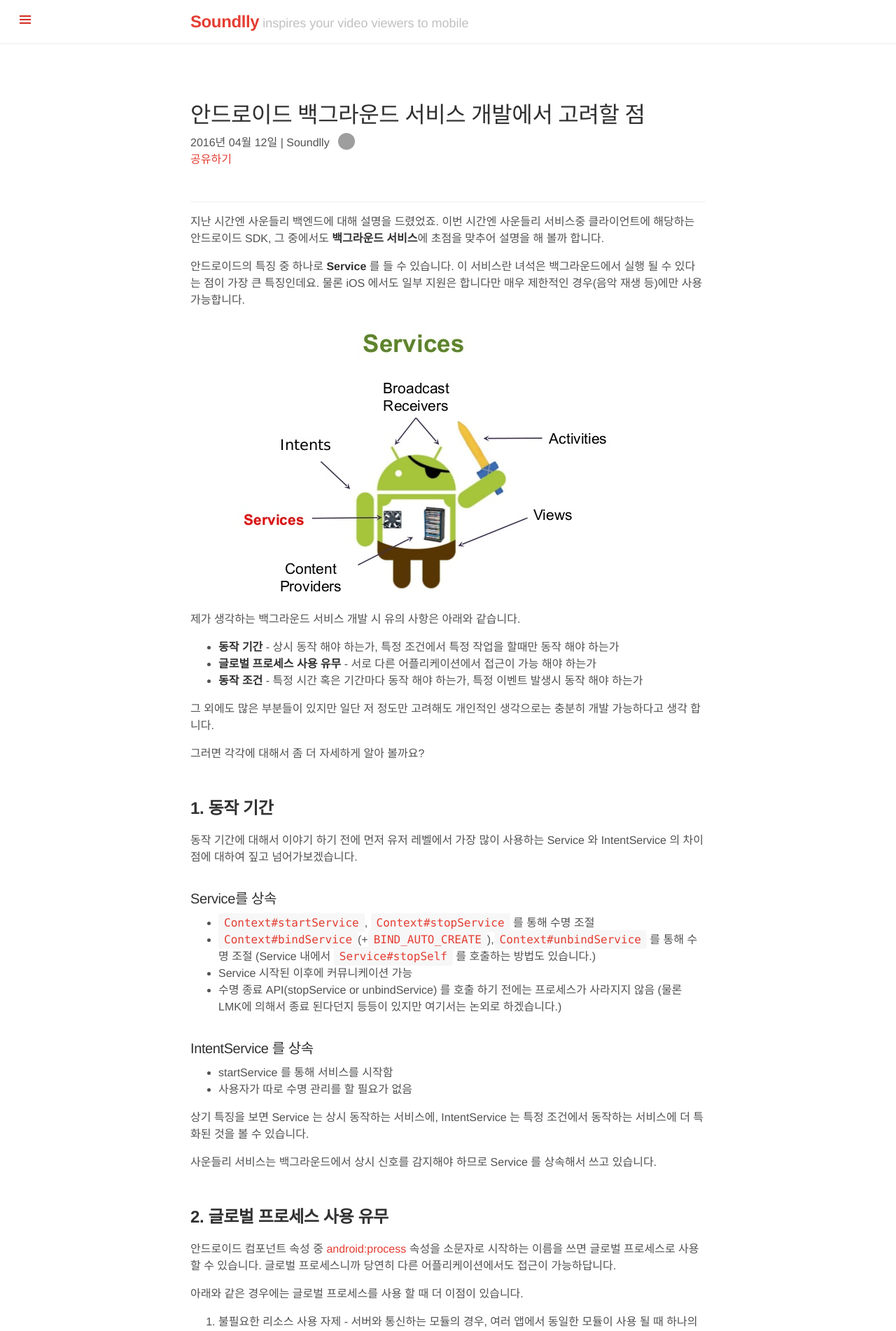
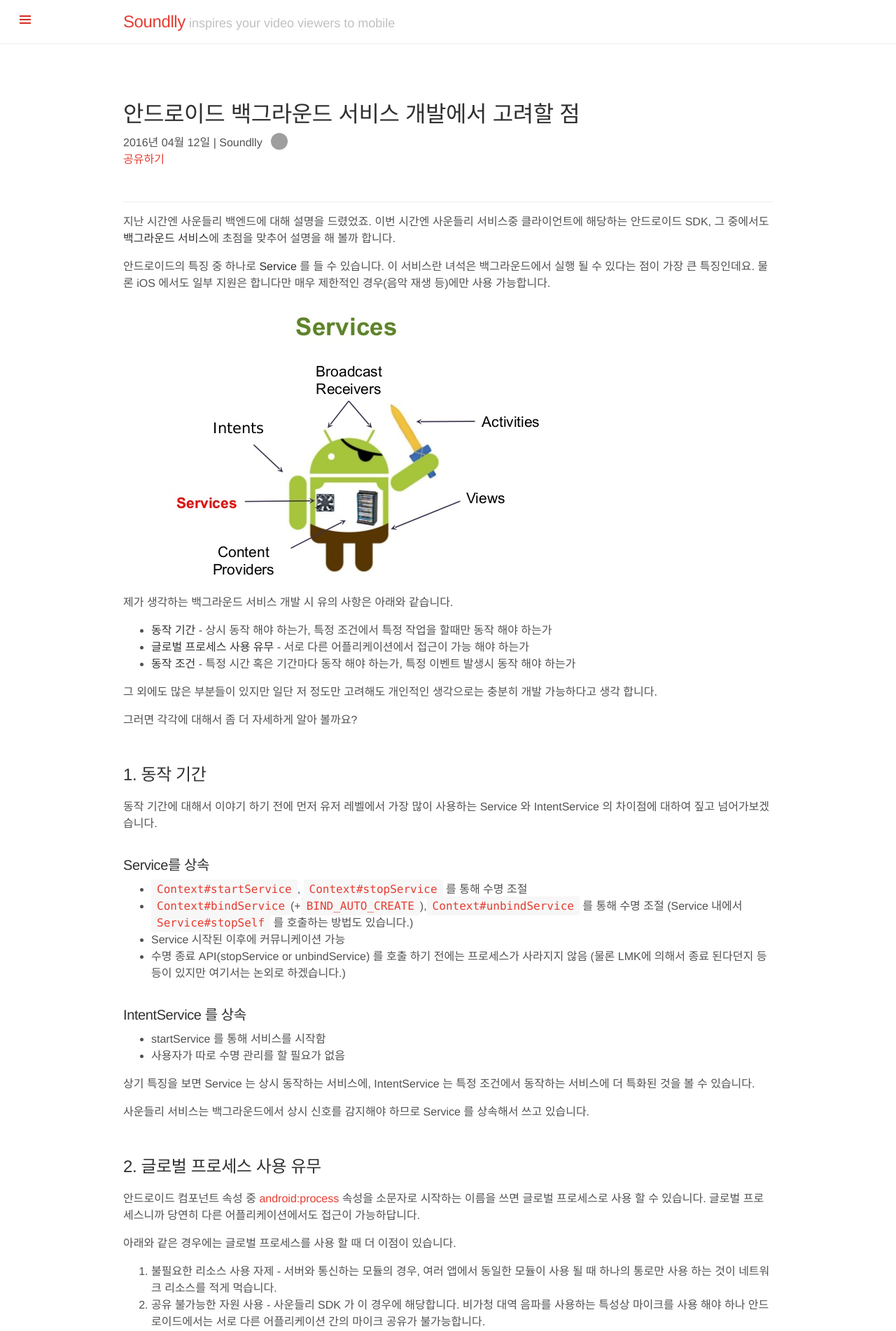
Before and after one commit to mwasa/soundlly.github.io, a Jekyll site: the page built from _posts/2016-04-12-android-background-service-checklist.md, in a window 1280 px wide. Shown: the top 1902 px of the page at 70% size. Built offline with Jekyll 4.4.1, drawn with Linux system fonts in a browser that asks for light colours; nearby versions of some CDN libraries; comment, search, counter and statistics services are not loaded; grey boxes are pictures that could not be loaded.

Commit message:
Nanum Font Families to Roboto & Noto Sans KR

```diff
--- a/_layouts/default.html
+++ b/_layouts/default.html
@@ -48,11 +48,10 @@
     <script>
       WebFont.load({
         custom: {
-          families: ['Nanum Gothic', 'Nanum Myeongjo', 'Nanum Gothic Coding'],
+          families: ['Noto Sans KR', 'Roboto Mono'],
           urls: [
-            'https://fonts.googleapis.com/earlyaccess/nanumgothic.css',
-            'https://fonts.googleapis.com/earlyaccess/nanummyeongjo.css',
-            'https://fonts.googleapis.com/earlyaccess/nanumgothiccoding.css',
+            'https://fonts.googleapis.com/earlyaccess/notosanskr.css',
+            'https://fonts.googleapis.com/css?family=Roboto+Mono:300,400',
           ]
         },
       });
--- a/assets/css/common.css
+++ b/assets/css/common.css
@@ -1,12 +1,9 @@
 /* Declarative Font Family */
 .text-sans {
-  font-family: "Nanum Gothic", Helvetica, Arial, sans-serif;
-}
-.text-serif {
-  font-family: "Nanum Myeongjo", Georgia, "Times New Roman", serif;
+  font-family: "Noto Sans KR", Helvetica, Arial, sans-serif;
 }
 .text-mono {
-  font-family: "Nanum Gothic Coding", Menlo, Monaco, "Courier New", monospace;
+  font-family: "Roboto Mono", Menlo, Monaco, "Courier New", monospace;
 }
 .text-accent {
   color: #E43D32;
@@ -23,7 +20,7 @@
 }
 .author span {
   vertical-align:middle;
-  font-family: "Nanum Gothic", Helvetica, Arial, sans-serif;
+  font-family: "Noto Sans KR", Helvetica, Arial, sans-serif;
 }
 
 /* Post */
--- a/assets/css/lanyon.css
+++ b/assets/css/lanyon.css
@@ -37,12 +37,11 @@
 }
 
 html {
-  font-family: "Nanum Gothic", Helvetica, Arial, sans-serif;
+  font-family: "Noto Sans KR", Helvetica, Arial, sans-serif;
+  font-weight: 300;
 }
 
 h1, h2, h3, h4, h5, h6 {
-  font-family: "Nanum Myeongjo", Georgia, "Times New Roman", serif;
-  font-weight: 400;
   color: #313131;
   letter-spacing: -.025rem;
 }
@@ -78,7 +77,7 @@
 }
 @media (min-width: 66em) {
   .container {
-    max-width: 48rem;
+    max-width: 60rem;
   }
 }
 
@@ -107,7 +106,7 @@
   width: 16rem;
   visibility: hidden;
   overflow-y: auto;
-  font-family: "Nanum Gothic", Helvetica, Arial, sans-serif;
+  font-family: "Noto Sans KR", Helvetica, Arial, sans-serif;
   font-size: 1rem;
   color: rgba(255,255,255,.6);
   background-color: #D42D22;
@@ -129,7 +128,7 @@
 
 /* Sidebar content */
 .sidebar a {
-  font-weight: normal;
+  font-weight: 300;
   color: #fff;
 }
 .sidebar-item {
--- a/assets/css/markdown.css
+++ b/assets/css/markdown.css
@@ -1,17 +1,19 @@
 .container > .content h1,
 .container > .content h2 {
-  font-weight: bold;
   margin-top: 3rem;
   margin-bottom: 1rem;
+  font-weight: 400;
 }
-.container > .content h3,
-.container > .content h4 {
+.container > .content h3 {
   margin-top: 2rem;
   margin-bottom: 0.5rem;
+  font-weight: 500;
 }
+.container > .content h4,
 .container > .content h5,
 .container > .content h6 {
   margin-top: 1rem;
+  font-weight: 600;
 }
 .container > .content h1,
 .container > .content h2,
@@ -19,6 +21,5 @@
 .container > .content h4,
 .container > .content h5,
 .container > .content h6 {
-  font-family: "Nanum Gothic", Helvetica, Arial, sans-serif;
   line-height: 1.5;
 }
--- a/assets/css/poole.css
+++ b/assets/css/poole.css
@@ -48,7 +48,7 @@
 }
 
 html {
-  font-family: "Nanum Gothic", Helvetica, Arial, sans-serif;
+  font-family: "Noto Sans KR", Helvetica, Arial, sans-serif;
   font-size: 14px;
   line-height: 1.5;
 }
@@ -83,25 +83,29 @@
 /* Headings */
 h1, h2, h3, h4, h5, h6 {
   margin-bottom: .5rem;
-  font-weight: bold;
   line-height: 1.25;
   color: #313131;
   text-rendering: optimizeLegibility;
 }
 h1 {
+  margin-top: 1rem;
   font-size: 2rem;
+  font-weight: 100;
 }
 h2 {
   margin-top: 1rem;
   font-size: 1.5rem;
+  font-weight: 300;
 }
 h3 {
-  margin-top: 1.5rem;
+  margin-top: 1rem;
   font-size: 1.25rem;
+  font-weight: 300;
 }
 h4, h5, h6 {
   margin-top: 1rem;
   font-size: 1rem;
+  font-weight: 400;
 }
 
 /* Body text */
@@ -122,7 +126,7 @@
 }
 
 dt {
-  font-weight: bold;
+  font-weight: 500;
 }
 dd {
   margin-bottom: .5rem;
@@ -139,7 +143,7 @@
 
 abbr {
   font-size: 85%;
-  font-weight: bold;
+  font-weight: 500;
   color: #555;
   text-transform: uppercase;
 }
@@ -151,7 +155,7 @@
 /* Code */
 code,
 pre {
-  font-family: "Nanum Gothic Coding", Menlo, Monaco, "Courier New", monospace;
+  font-family: "Roboto Mono", Menlo, Monaco, "Courier New", monospace;
 }
 code {
   padding: .25em .5em;
@@ -191,7 +195,7 @@
 
 /* Gist via GitHub Pages */
 .gist .gist-file {
-  font-family: "Nanum Gothic Coding", Menlo, Monaco, "Courier New", monospace !important;
+  font-family: "Roboto Mono", Menlo, Monaco, "Courier New", monospace !important;
 }
 .gist .markdown-body {
   padding: 15px;
@@ -246,6 +250,10 @@
 th {
   padding: .25rem .5rem;
   border: 1px solid #e5e5e5;
+}
+th,
+strong {
+  font-weight: 500;
 }
 tbody tr:nth-child(odd) td,
 tbody tr:nth-child(odd) th {
@@ -311,17 +319,17 @@
   margin-top: 0;
   margin-bottom: 0;
   color: #E43D32;
-  font-family: "Nanum Gothic", Helvetica, Arial, sans-serif;
+  font-family: "Noto Sans KR", Helvetica, Arial, sans-serif;
 }
 .masthead-title a {
   color: #E43D32;
   font-size: 120%;
-  font-weight: bold;
+  font-weight: 500;
 }
 .masthead-title small {
   color: #c0c0c0;
   font-size: 90%;
-  font-weight: 400;
+  font-weight: 300;
   letter-spacing: 0;
 }
 
@@ -404,7 +412,7 @@
   overflow: hidden; /* clearfix */
   margin-left: -1rem;
   margin-right: -1rem;
-  font-family: "Nanum Gothic", Helvetica, Arial, sans-serif;
+  font-family: "Noto Sans KR", Helvetica, Arial, sans-serif;
   color: #ccc;
   text-align: center;
 }
```
